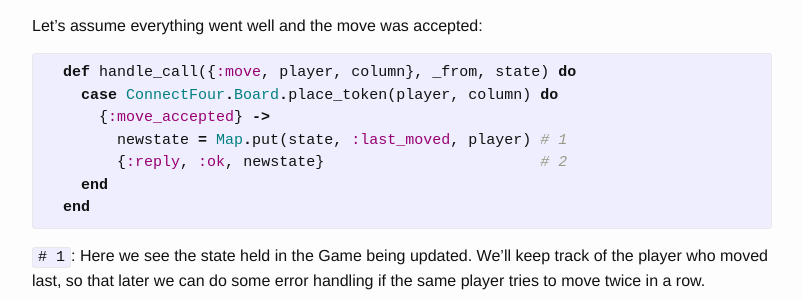
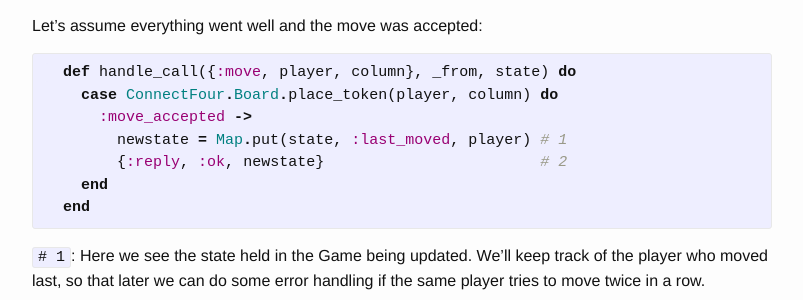
Before and after one commit to wsmoak/wsmoak.github.io, a Jekyll site: the page built from _posts/2015-10-24-connect-four-elixir-part-2.md, in a window 1280 px wide and 900 px high, scrolled down 1235 px. Shown: the part 151-451 px from the top of the window, without its empty margins (238-1041 px from the left). Built offline with Jekyll 4.4.1, drawn with Linux system fonts in a browser that asks for light colours; comment, search, counter and statistics services are not loaded.

Commit message:
Fix typo. Should be atom not tuple.

```diff
--- a/_posts/2015-10-24-connect-four-elixir-part-2.md
+++ b/_posts/2015-10-24-connect-four-elixir-part-2.md
@@ -61,7 +61,7 @@ Let's assume everything went well and the move was accepted:
 {% highlight elixir %}
   def handle_call({:move, player, column}, _from, state) do
     case ConnectFour.Board.place_token(player, column) do
-      {:move_accepted} ->
+      :move_accepted ->
         newstate = Map.put(state, :last_moved, player) # 1
         {:reply, :ok, newstate}                        # 2
     end
```
